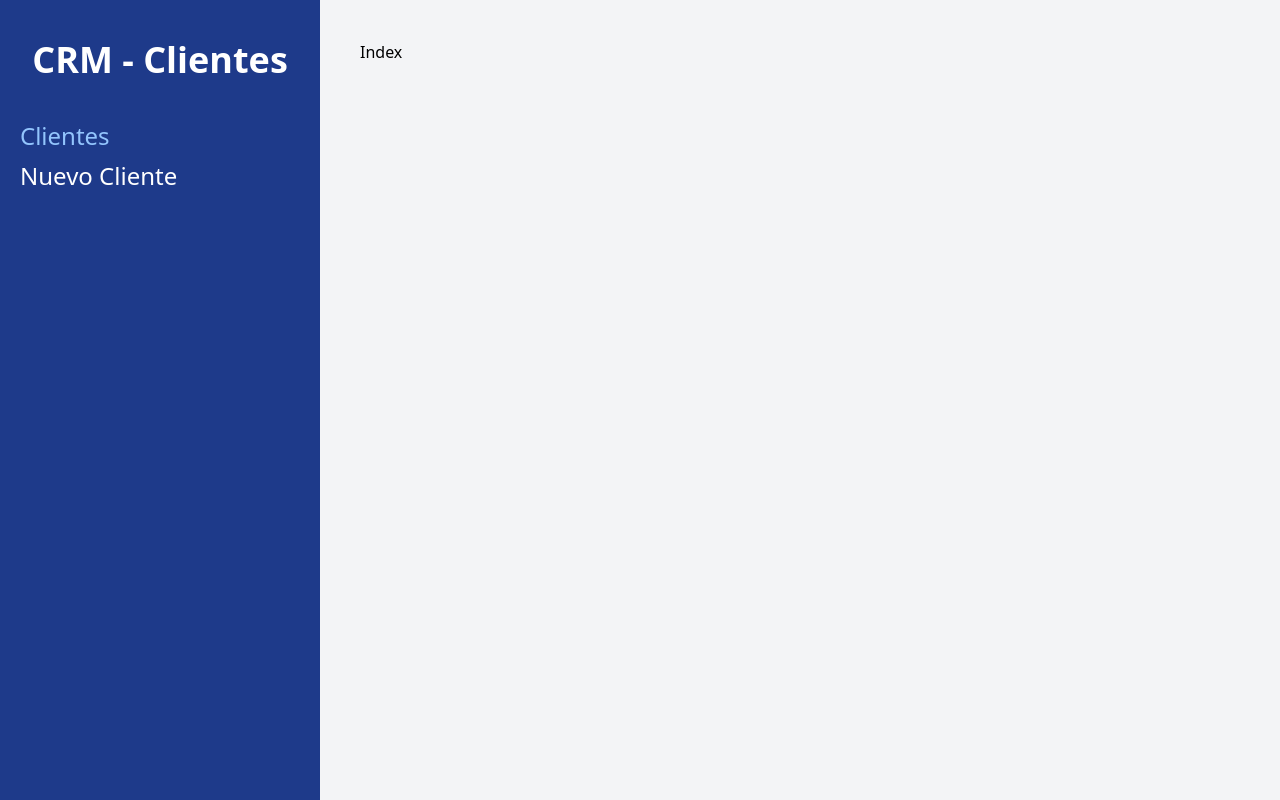
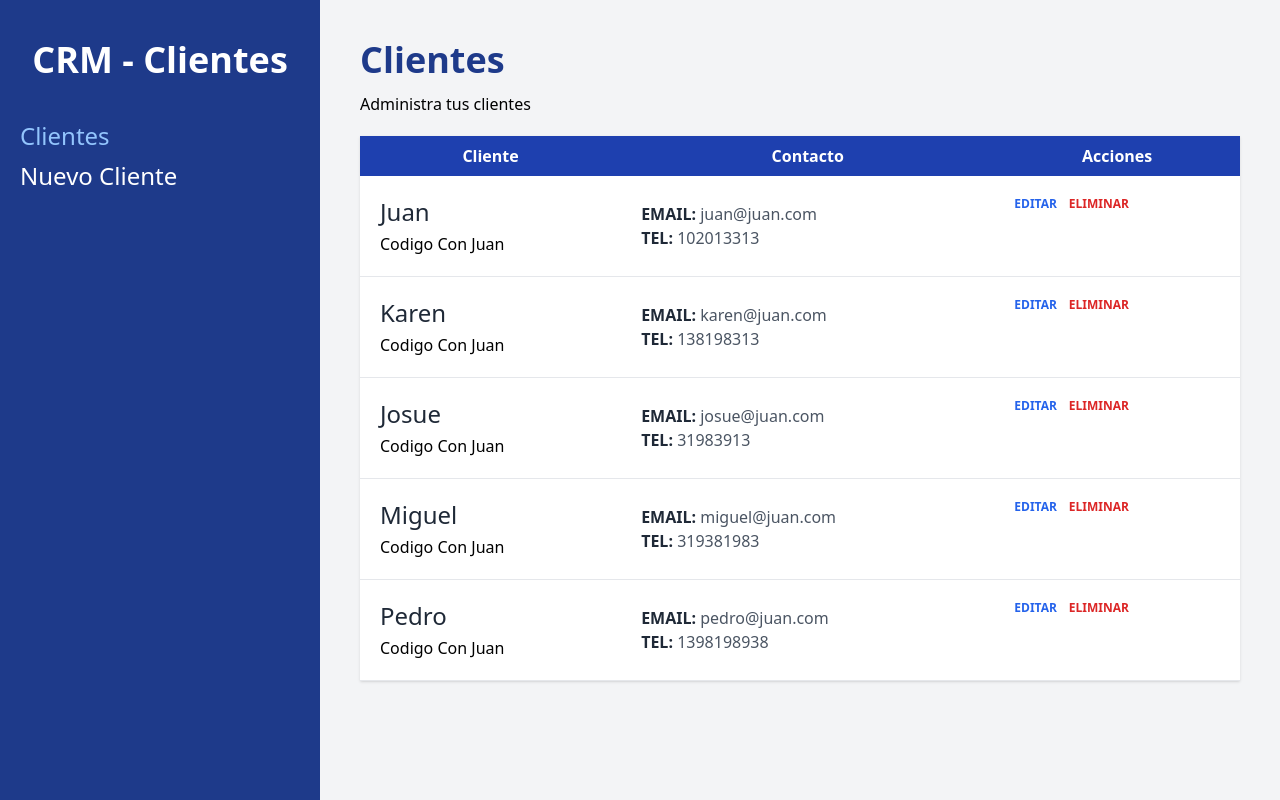
Before and after one commit to DanyRomero/crm-react, a React (Vite) app: page / in a window 1280 px wide. Built offline with nearby package versions, Linux system fonts and the light colour scheme.

Commit message:
Add client list

```diff
--- /dev/null
+++ b/src/components/Cliente.jsx
@@ -0,0 +1,38 @@
+/* eslint-disable react/prop-types */
+const Cliente = ({ cliente }) => {
+  const { nombre, empresa, email, telefono } = cliente;
+  return (
+    <tr className="border-b">
+      <td className="p-5 space-y-1">
+        <p className="text-2xl text-gray-800">{nombre}</p>
+        <p>{empresa}</p>
+      </td>
+      <td className="p-5">
+        <p className="text-gray-600">
+          <span className="text-gray-800 uppercase font-bold">Email: </span>
+          {email}
+        </p>
+        <p className="text-gray-600">
+          <span className="text-gray-800 uppercase font-bold">Tel: </span>
+          {telefono}
+        </p>
+      </td>
+      <td className="p-5 flex gap-3">
+        <button
+          type="button"
+          className="text-blue-600 hover:text-blue-700 uppercase font-bold text-xs"
+        >
+          Editar
+        </button>
+        <button
+          type="button"
+          className="text-red-600 hover:text-red-700 uppercase font-bold text-xs"
+        >
+          Eliminar
+        </button>
+      </td>
+    </tr>
+  );
+};
+
+export default Cliente;
--- a/src/main.jsx
+++ b/src/main.jsx
@@ -4,7 +4,7 @@
 import { createBrowserRouter, RouterProvider } from "react-router-dom";
 import Layout from "./components/Layout";
 import NewClient from "./pages/NewClient";
-import Index from "./pages/Index";
+import Index, {loader as clientsLoader} from "./pages/Index";
 
 const router = createBrowserRouter([
   {
@@ -12,7 +12,8 @@
     element: <Layout />,
     children: [
       { index: true, //esto significa que en el path / se renderiza el layout más el element asignado
-        element: <Index /> // elemento que se renderiza en el outlet
+        element: <Index />, // elemento que se renderiza en el outlet
+        loader: clientsLoader, //como un useEffect
       },
       {
         path: "/clientes/nuevo",
--- a/src/pages/Index.jsx
+++ b/src/pages/Index.jsx
@@ -1,8 +1,75 @@
+import { useLoaderData } from "react-router-dom";
+import Cliente from "../components/Cliente";
+export function loader() {
+  const clientes = [
+    {
+      id: 1,
+      nombre: "Juan",
+      telefono: 102013313,
+      email: "juan@juan.com",
+      empresa: "Codigo Con Juan",
+    },
+    {
+      id: 2,
+      nombre: "Karen",
+      telefono: 138198313,
+      email: "karen@juan.com",
+      empresa: "Codigo Con Juan",
+    },
+    {
+      id: 3,
+      nombre: "Josue",
+      telefono: 31983913,
+      email: "josue@juan.com",
+      empresa: "Codigo Con Juan",
+    },
+    {
+      id: 4,
+      nombre: "Miguel",
+      telefono: 319381983,
+      email: "miguel@juan.com",
+      empresa: "Codigo Con Juan",
+    },
+    {
+      id: 5,
+      nombre: "Pedro",
+      telefono: 1398198938,
+      email: "pedro@juan.com",
+      empresa: "Codigo Con Juan",
+    },
+  ];
+
+  return clientes;
+}
 
 const Index = () => {
+  const clientes = useLoaderData();
+
   return (
-    <div>Index</div>
-  )
-}
+    <>
+      <h1 className="font-black text-4xl text-blue-900">Clientes</h1>
+      <p className="mt-3">Administra tus clientes</p>
+      {clientes.length ? (
+        <table className="w-full bg-white shadow mt-5 table-auto">
+          <thead className="bg-blue-800 text-white">
+            <tr>
+              <th className="p-2">Cliente</th>
+              <th className="p-2">Contacto</th>
+              <th className="p-2">Acciones</th>
+            </tr>
+          </thead>
+          <tbody>
+            {clientes.map((cliente)=>(
+              <Cliente key={cliente.id} cliente={cliente} />
+            ))}
+          </tbody>
+        </table>
+      ) : (
+        <p className="text-center mt-10">No hay clientes aún</p>
+      )}
+    </>
+  );
+};
 
-export default Index
+export default Index;
+//
```
